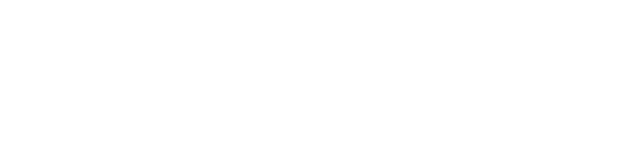
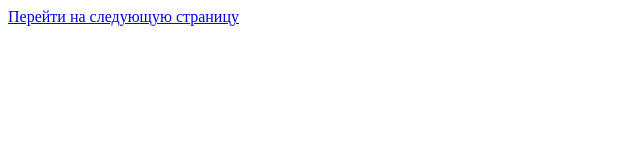
Before and after one commit to pavelgri/git_html_a, a plain HTML site: page index.html in a window 1280 px wide. Shown: the whole page, without its empty margins (0-640 px from the left). Drawn offline with Linux system fonts and the light colour scheme.

Commit message:
feat: added a link to the about page

```diff
--- a/index.html
+++ b/index.html
@@ -6,7 +6,6 @@
     <title>Document</title>
 </head>
 <body>
-    <a href="pages/aout.html>Перейти на следующую страницу</a>
-
+    <a href="pages/aout.html">Перейти на следующую страницу</a>
 </body>
 </html>
```
